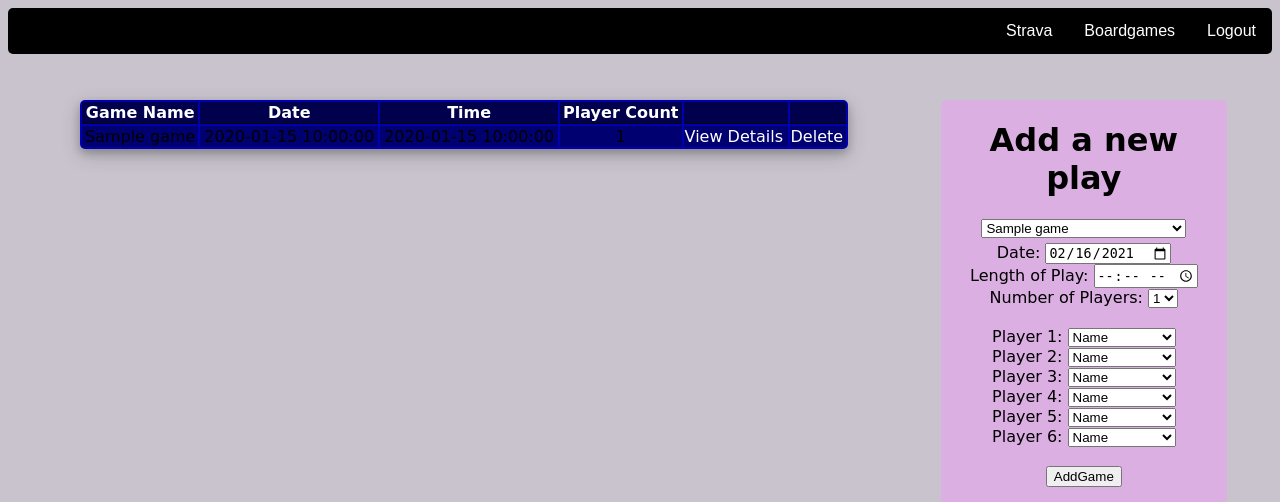
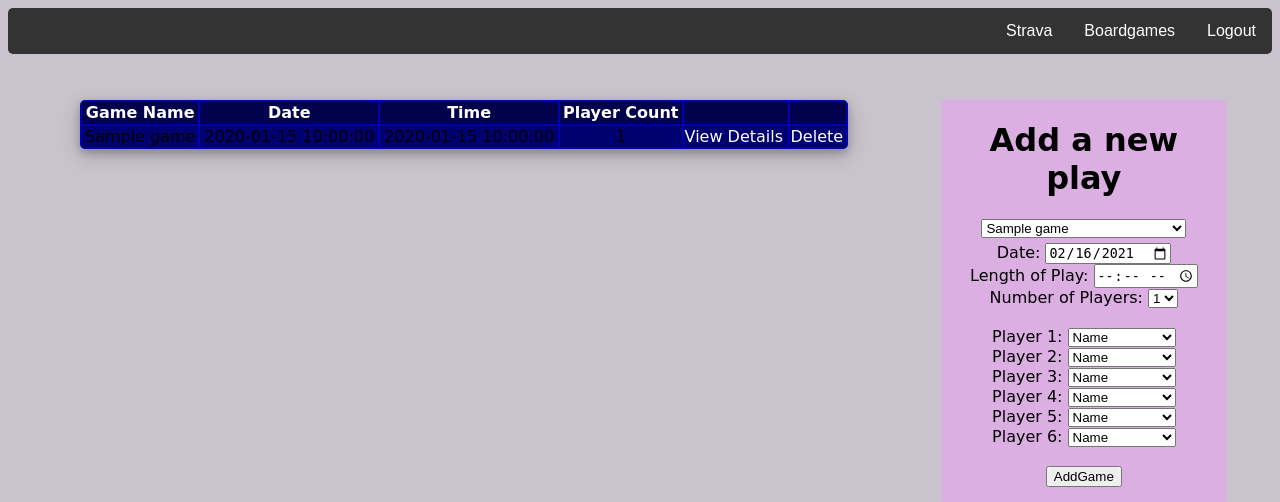
Before and after one commit to Labinopper/Website-v2, a PHP site: page /addplay.php in a window 1280 px wide. Shown: the top 502 px of the page. Run offline with PHP 8.4, Linux system fonts and the light colour scheme; the visitor is signed in with stand-in values (Sample User, id 1); tables that the repository leaves empty or names only in its code hold one stand-in row (values such as "Sample post").

Commit message:
nav colour scheme

```diff
--- a/header.php
+++ b/header.php
@@ -5,7 +5,7 @@ body {
 
 .navbar {
   overflow: hidden;
-  background-color: black;
+  background-color: #333;
   border-style: line;
   border-radius: 5px;
 }
```
